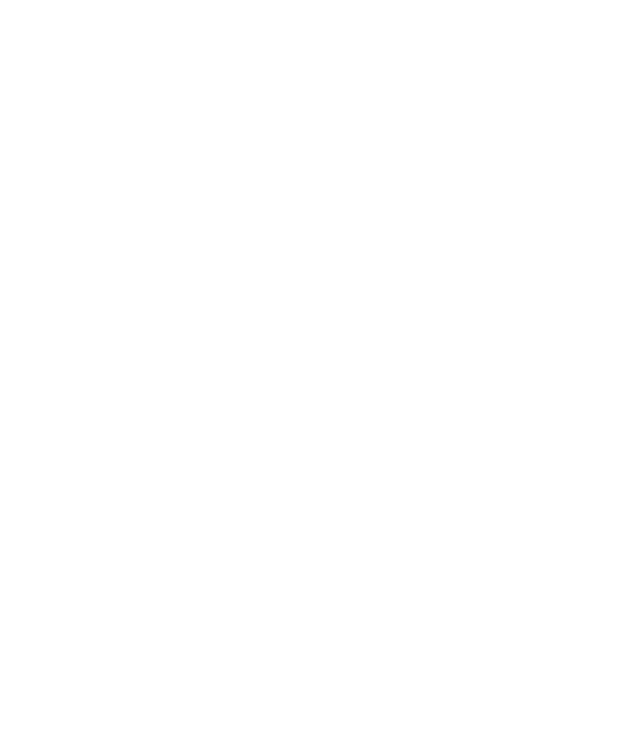
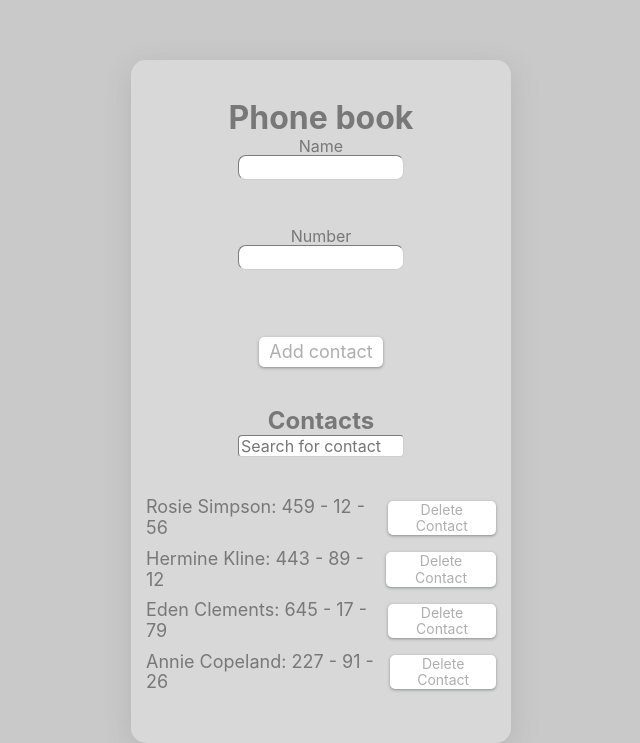
Before and after one commit to iakivpekarskyi/goit-react-hw-06-phonebook, a React (Create React App) app: page / in a window 1280 px wide. Shown: the part 140-883 px from the top of the page, without its empty margins (319-959 px from the left). Before the commit the page ends 800 px from the top, so only its background shows below. Built offline with nearby package versions, Linux system fonts and the light colour scheme.

Commit message:
fixed everything except the filter.

```diff
--- a/src/components/App/App.jsx
+++ b/src/components/App/App.jsx
@@ -5,36 +5,21 @@
 import { Filter } from '../Filter/Filter';
 import ErrorBoundary from '../ErrorBoundary/ErrorBoundary';
 
-import { useSelector, useDispatch } from 'react-redux';
+import { useSelector } from 'react-redux';
 import { getContacts } from 'redux/selectors';
-import { addContact, deleteContact } from 'redux/contactsSlice';
 
 export const App = () => {
   const contacts = useSelector(getContacts);
-
-  const dispatch = useDispatch();
-
-  const handleAddContact = ({ name, number }) => {
-    if (contacts.find(contact => contact.name === name)) {
-      alert(`${name} is already in contacts list`);
-      return;
-    }
-    dispatch(addContact({ name, number }));
-  };
-
-  const handleDeleteContact = contactId => {
-    dispatch(deleteContact(contactId));
-  };
 
   return (
     <Layout>
       <ErrorBoundary fallback="Sorry something went wrong ">
         <GlobalStyles />
         <h1>Phone book</h1>
-        <ContactForm onAddContact={handleAddContact} />
+        <ContactForm />
         <h2>Contacts</h2>
         {contacts && contacts.length !== 0 && <Filter />}
-        <ContactList deleteContact={handleDeleteContact} />
+        <ContactList />
       </ErrorBoundary>
     </Layout>
   );
--- a/src/components/ContactForm/ContactForm.jsx
+++ b/src/components/ContactForm/ContactForm.jsx
@@ -7,8 +7,9 @@
   ErrorText,
   FormBtn,
 } from './ContactForm.styled';
-import { useDispatch } from 'react-redux';
+import { useDispatch, useSelector } from 'react-redux';
 import { addContact } from '../../redux/contactsSlice';
+import { getContacts } from 'redux/selectors';
 
 const validationSchema = Yup.object().shape({
   name: Yup.string()
@@ -27,10 +28,17 @@
 };
 
 export const ContactForm = () => {
+  const contacts = useSelector(getContacts);
   const dispatch = useDispatch();
 
   const handleSubmit = (values, { resetForm }) => {
-    dispatch(addContact(values));
+    const { name, number } = values;
+
+    if (contacts.find(contact => contact.name === name)) {
+      alert(`${name} is already in contacts list`);
+      return;
+    }
+    dispatch(addContact({ name, number }));
     resetForm();
   };
 
--- a/src/components/ContactList/ContactList.jsx
+++ b/src/components/ContactList/ContactList.jsx
@@ -1,10 +1,10 @@
 import { ContactListItem } from 'components/ContactListItem/ContactListItem';
 import { ContactListWrap } from './ContactList.styled';
 import { useSelector } from 'react-redux';
+import { getContacts } from 'redux/selectors';
 
 export const ContactList = () => {
-  const contacts = useSelector(state => state.contacts);
-  console.log(contacts);
+  const contacts = useSelector(getContacts);
 
   return (
     <ContactListWrap>
--- a/src/components/Filter/Filter.jsx
+++ b/src/components/Filter/Filter.jsx
@@ -1,21 +1,25 @@
-import PropTypes from 'prop-types';
+import { useDispatch, useSelector } from 'react-redux';
 import { FilterWrap } from './Filter.styled';
 import { FilterInput } from './Filter.styled';
+import { getFilter } from 'redux/selectors';
+import { setFilter } from 'redux/filterSlice';
 
-export const Filter = ({ filterValue, onFilterChange }) => {
+export const Filter = () => {
+  const dispatch = useDispatch();
+  const filter = useSelector(getFilter);
+
+  const onFilterChange = event => {
+    dispatch(setFilter(event.target.value));
+  };
+
   return (
     <FilterWrap>
       <FilterInput
         type="text"
         placeholder="Search for contact"
-        value={filterValue}
+        value={filter}
         onChange={onFilterChange}
       ></FilterInput>
     </FilterWrap>
   );
 };
-
-Filter.protoTypes = {
-  value: PropTypes.string.isRequired,
-  onChange: PropTypes.func.isRequired,
-};
--- a/src/index.js
+++ b/src/index.js
@@ -9,7 +9,7 @@
 import { PersistGate } from 'redux-persist/integration/react';
 
 ReactDOM.createRoot(document.getElementById('root')).render(
-  <BrowserRouter basename="/goit-react-hw-06-phonebook">
+  <BrowserRouter>
     <Provider store={store}>
       <PersistGate loading={null} persistor={persistor}>
         <App />
--- a/src/redux/contactsSlice.js
+++ b/src/redux/contactsSlice.js
@@ -10,13 +10,15 @@
     { id: 'id-4', name: 'Annie Copeland', number: '227 - 91 - 26 ' },
   ],
   reducers: {
-    addContact: (state, { payload }) => {
-      const contact = {
-        id: nanoid(),
-        name: payload.name,
-        number: payload.number,
-      };
-      return { ...state, contact };
+    addContact: {
+      prepare: newContact => {
+        return {
+          payload: { ...newContact, id: nanoid() },
+        };
+      },
+      reducer: (state, { payload }) => {
+        return [...state, payload];
+      },
     },
     deleteContact: (state, { payload }) => {
       return state.filter(contact => contact.id !== payload);
--- a/src/redux/filterSlice.js
+++ b/src/redux/filterSlice.js
@@ -4,10 +4,11 @@
   name: 'filter',
   initialState: '',
   reducers: {
-    setFilter: (state, action) => {
+    setFilter(state, action) {
       return action.payload;
     },
-    clearFilter: () => {
+
+    clearFilter() {
       return '';
     },
   },
--- a/src/redux/selectors.js
+++ b/src/redux/selectors.js
@@ -1,3 +1,3 @@
-export const getContacts = state => state.contacts.contacts;
+export const getContacts = state => state.contacts;
 
-export const getFilter = state => state.contacts.filter;
+export const getFilter = state => state.filter;
--- a/src/redux/store.js
+++ b/src/redux/store.js
@@ -16,6 +16,7 @@
 const persistConfig = {
   key: 'root',
   storage,
+  whitelist: ['contacts'],
 };
 
 const rootReducer = combineReducers({
```
